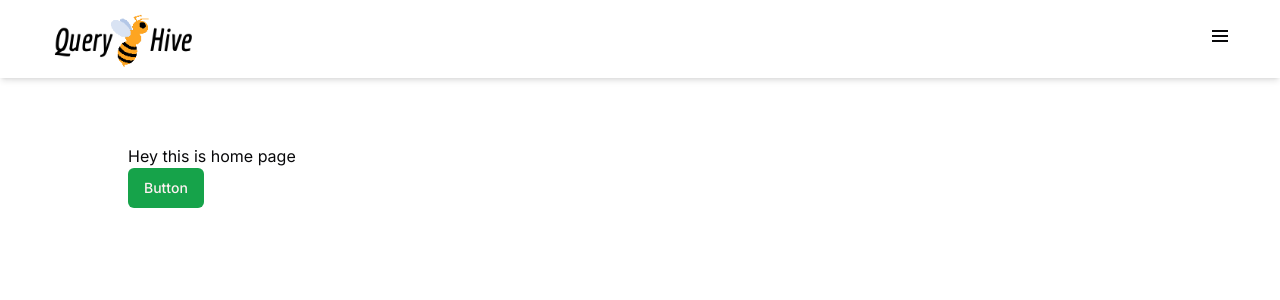
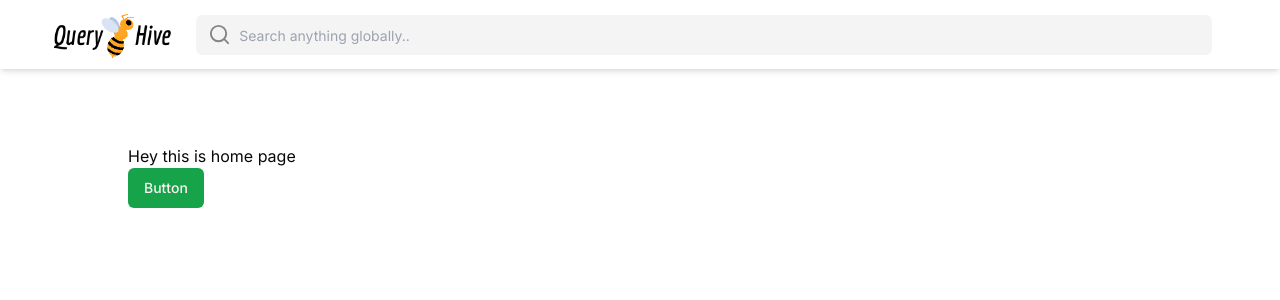
Before and after one commit to kartikpavan/code-nexus, a Next.js app: page / in a window 1280 px wide. Shown: the top 300 px of the page. Built offline with nearby package versions, Linux system fonts and the light colour scheme; no server answers.

Commit message:
Global Search bar inpt field added to navbar

```diff
--- a/components/shared/navbar/MobileNav.tsx
+++ b/components/shared/navbar/MobileNav.tsx
@@ -16,7 +16,7 @@ const MobileNav = () => {
       <Sheet>
         <SheetTrigger>
           {/* //! Add a hidden class later */}
-          <BiMenu size={24} className="cursor-pointer " />
+          <BiMenu size={24} className="cursor-pointer md:hidden" />
         </SheetTrigger>
         <SheetContent side="left">
           <Link href="/">
--- a/components/shared/navbar/Navbar.tsx
+++ b/components/shared/navbar/Navbar.tsx
@@ -3,6 +3,7 @@ import { SignedIn, UserButton } from "@clerk/nextjs";
 import Image from "next/image";
 import Link from "next/link";
 import MobileNav from "./MobileNav";
+import GlobalSearch from "../searchBar/GlobalSearch";
 
 const Navbar = () => {
   return (
@@ -18,7 +19,7 @@ const Navbar = () => {
         </div>
       </Link>
       {/* Global Search */}
-      <div></div>
+      <GlobalSearch />
       {/* Profile */}
       <div className="flex items-center justify-between gap-5">
         <SignedIn>
--- /dev/null
+++ b/components/shared/searchBar/GlobalSearch.tsx
@@ -0,0 +1,21 @@
+"use client";
+import Image from "next/image";
+import React from "react";
+const GlobalSearch = () => {
+  return (
+    <div className="max-w-5xl w-full flex items-center gap-2 px-3 py-2 bg-zinc-100 rounded-md ">
+      <div className="hidden sm:flex">
+        <Image src="/icons/search.svg" alt="search" height={23} width={23} />
+      </div>
+      <input
+        type="text"
+        name=""
+        id=""
+        className="w-full max-w-4xl bg-transparent focus:border-none focus:outline-none placeholder:text-sm"
+        placeholder="Search anything globally.."
+      />
+    </div>
+  );
+};
+
+export default GlobalSearch;
```
Also changed, not shown: public/icons/search.svg.
